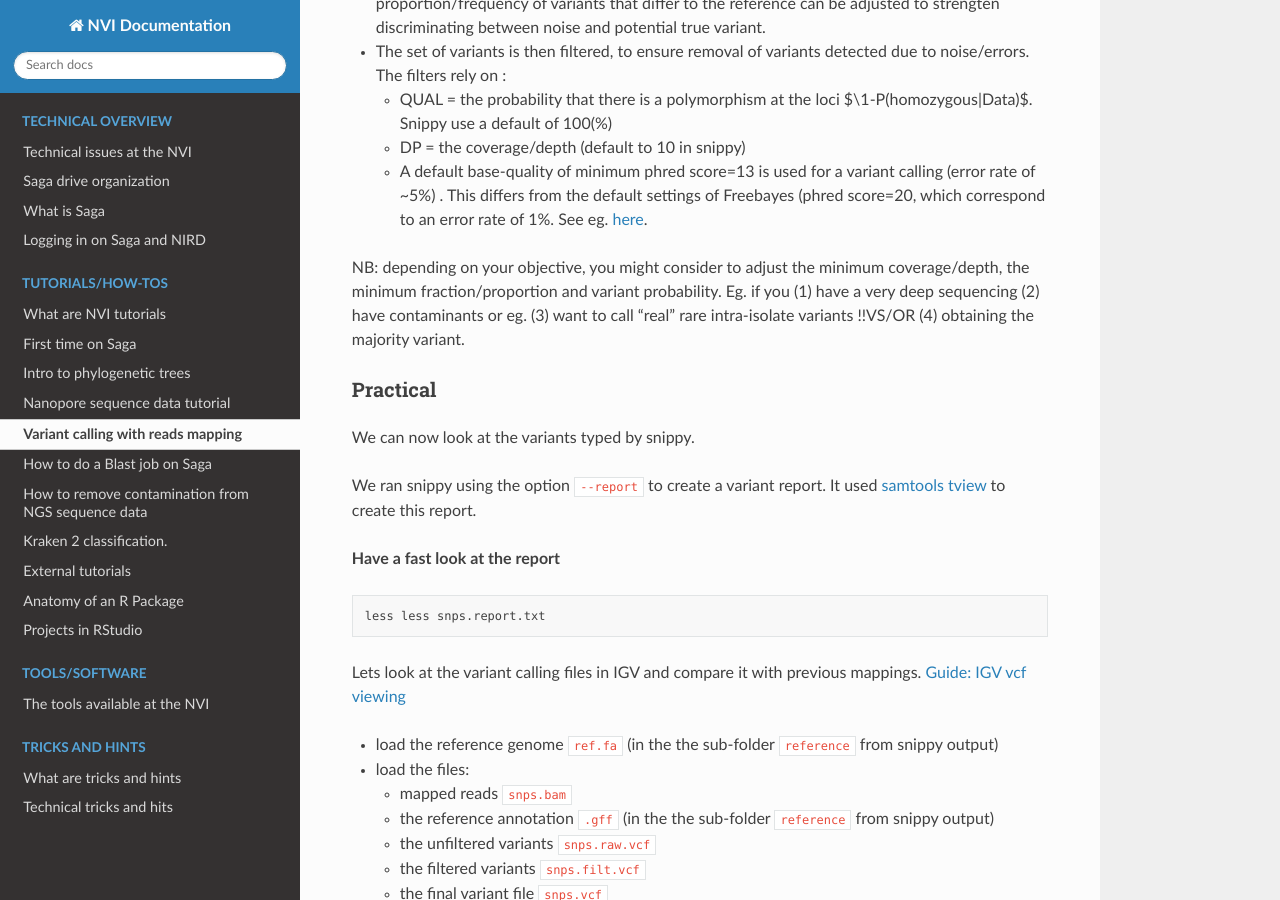
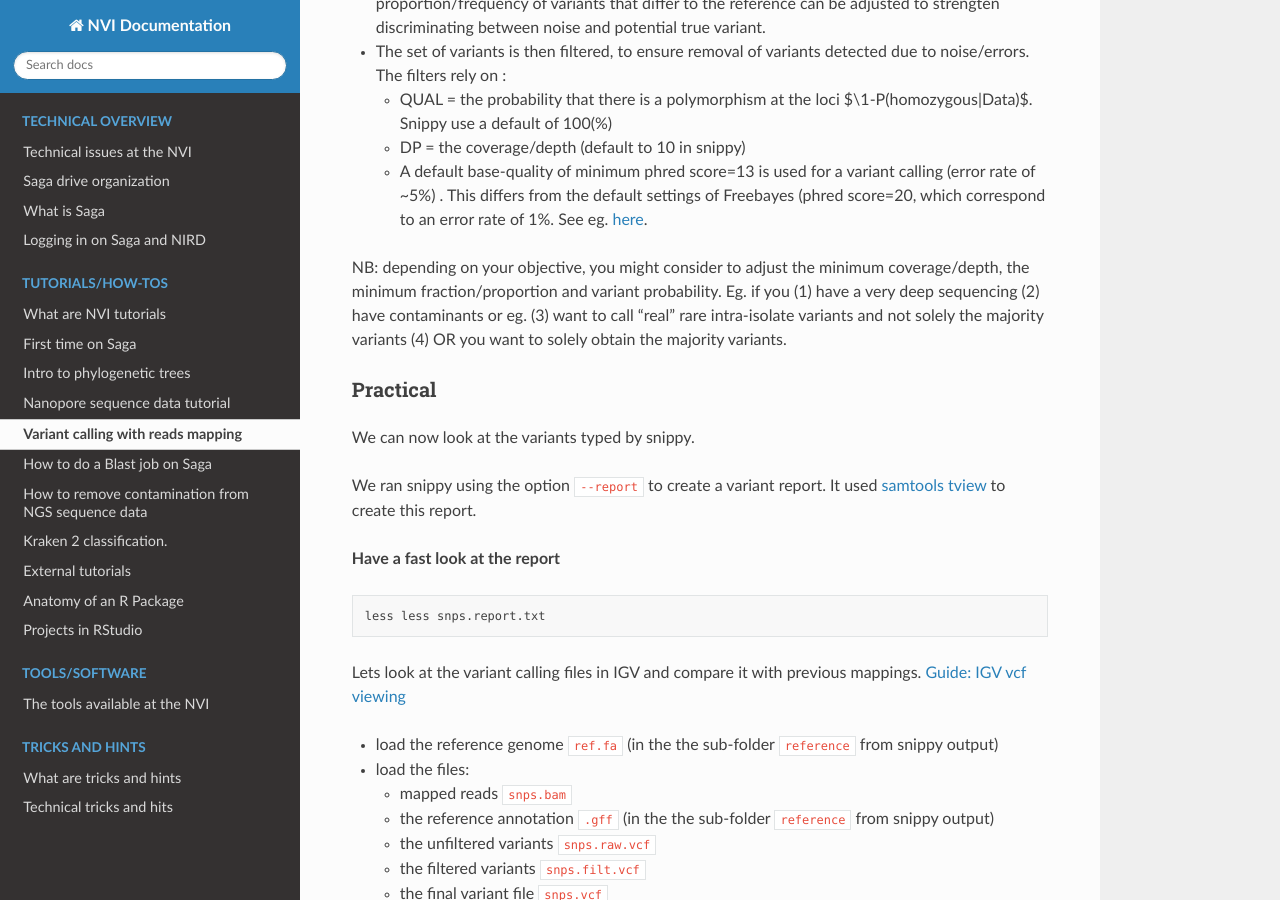
Before and after one commit to NorwegianVeterinaryInstitute/nvi-documentation, a Sphinx documentation site: the page built from docs/source/tutorials/Variant_calling_reads_mapping_trusting.md, in a window 1280 px wide and 900 px high, scrolled down 10355 px. Built offline with Sphinx 7.4.7 and the Read the Docs theme 2.0.0, drawn with Linux system fonts in a browser that asks for light colours; pages that are not in the unit, such as notebooks, are missing from menus; some of the changed text lies outside the part shown.

Commit message:
change 2

```diff
--- a/docs/source/tutorials/Variant_calling_reads_mapping_trusting.md
+++ b/docs/source/tutorials/Variant_calling_reads_mapping_trusting.md
@@ -79,7 +79,7 @@ Here is an idea of what you should be able to look at:
 | ---- | ----|
 |![](./Lab9_st162_own_assembly_raw_VS_trimmed.png)|![](./Lab9_st162_raw_reads_colors_interpretation.png) |
 
-- !!The reads with many vertical lines are reads that are poorly mapped to the genome or have bases with low quality scores (where many inconsistencies with the consensus sequence are found).
+- The reads with many vertical lines are reads that are poorly mapped to the genome or have bases with low quality scores (where many inconsistencies with the consensus sequence are found).
 - Look at the pileup, and zoom in and out.
 - What are the likely errors, what are the adapters ...
 
@@ -272,7 +272,7 @@ Snippy produces a multiple core alignment. The common reference serve as common
 	- DP = the coverage/depth (default to 10 in snippy)
 	- A default base-quality of minimum phred score=13 is used for a variant calling (error rate of  ~5%) . This differs from the default settings of Freebayes (phred score=20, which correspond to an error rate of 1%. See eg. [here]((https://gatk.broadinstitute.org/hc/en-us/articles/360035531872-Phred-scaled-quality-scores)).
 
-NB: depending on your objective, you might consider to adjust the minimum coverage/depth, the minimum fraction/proportion and variant probability. Eg. if you (1) have a very deep sequencing (2) have contaminants or eg. (3) want to call "real" rare intra-isolate variants !!VS/OR  (4) obtaining the majority variant.
+NB: depending on your objective, you might consider to adjust the minimum coverage/depth, the minimum fraction/proportion and variant probability. Eg. if you (1) have a very deep sequencing (2) have contaminants or eg. (3) want to call "real" rare intra-isolate variants and not solely the majority variants (4) OR you want to solely obtain the majority variants.
 
 ### Practical
 We can now look at the variants typed by snippy.
```
Also changed, not shown: other parts of docs/source/tutorials/Variant_calling_reads_mapping_trusting.md (+1 -1 lines).
